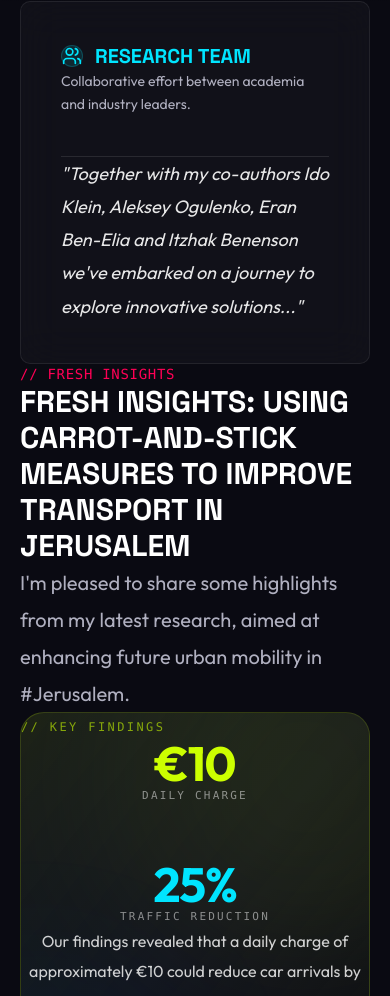
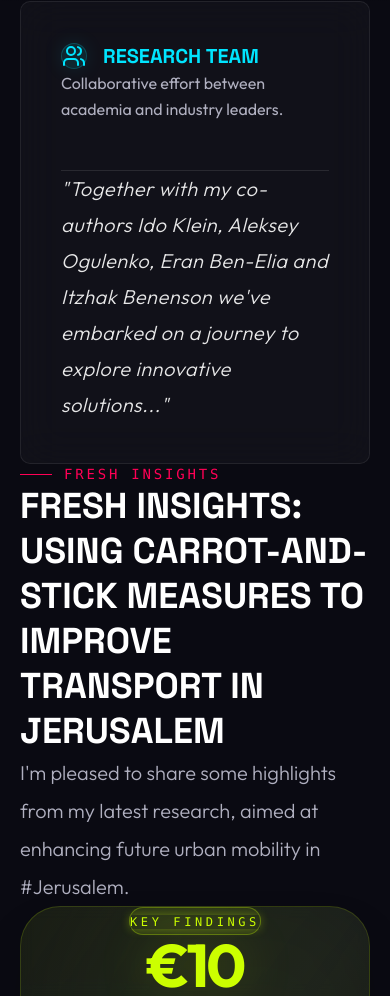
Before and after one commit to g-bd/golanbendor-portfolio, a Next.js app: page /en/work/jerusalem in a window 390 px wide. Shown: the part 1004-2000 px from the top of the page. Built offline with nearby package versions, Linux system fonts and the light colour scheme; grey boxes are pictures that could not be loaded.

Commit message:
Fix mobile menu z-index and increase section spacing
- Add z-[1002] to nav container so mobile menu appears above all content
- Increase section spacing from space-y-40/56 to space-y-56/80
- Research Team card margin increased to mb-56/80
- Enhanced visual design with linter improvements

```diff
--- a/src/app/[lang]/work/jerusalem/page.tsx
+++ b/src/app/[lang]/work/jerusalem/page.tsx
@@ -50,7 +50,8 @@ export default function JerusalemPage({ params }: { params: { lang: string } })
             <TrafficCanvas />
             <ScrollTransitSystem />
 
-            <div className="container" dir={direction}>
+            {/* Navigation Container - Must be above all content */}
+            <div className="container relative z-[1002]" dir={direction}>
                 {/* Navbar - Same as Home Page */}
                 <nav>
                     <Link href={`/${language}`} className="brand">
@@ -219,7 +220,7 @@ export default function JerusalemPage({ params }: { params: { lang: string } })
 
             {/* Main Content */}
             <div className="relative z-10" dir={direction}>
-                <div className="container mx-auto px-6 py-32 max-w-4xl">
+                <div className="container mx-auto px-6 py-32 md:py-48 max-w-5xl">
 
                     {/* Research Team Card */}
                     <motion.div
@@ -227,20 +228,22 @@ export default function JerusalemPage({ params }: { params: { lang: string } })
                         whileInView={{ opacity: 1, y: 0 }}
                         viewport={{ once: true }}
                         transition={{ duration: 0.7 }}
-                        className="glass-card p-8 md:p-10 mb-32"
+                        className="glass-card p-10 md:p-14 mb-56 md:mb-80 relative overflow-hidden group"
                     >
-                        <div className="flex flex-col md:flex-row gap-10 items-start">
-                            <div className="w-full md:w-1/3">
-                                <h3 className="text-xl font-bold text-[var(--pop-cyan)] mb-4 flex items-center gap-3">
-                                    <div className="p-2.5 rounded-xl bg-[var(--pop-cyan)]/10 border border-[var(--pop-cyan)]/20">
-                                        <Users className="w-5 h-5" />
+                        <div className="absolute inset-0 bg-gradient-to-br from-white/5 to-transparent opacity-0 group-hover:opacity-100 transition-opacity duration-700 pointer-events-none" />
+
+                        <div className="flex flex-col md:flex-row gap-12 items-start relative z-10">
+                            <div className="w-full md:w-1/3 flex-shrink-0">
+                                <h3 className="text-xl font-bold text-[var(--pop-cyan)] mb-6 flex items-center gap-4">
+                                    <div className="p-3 rounded-2xl bg-[var(--pop-cyan)]/10 border border-[var(--pop-cyan)]/20 shadow-[0_0_20px_rgba(0,229,255,0.1)]">
+                                        <Users className="w-6 h-6" />
                                     </div>
                                     {content.research_team}
                                 </h3>
-                                <p className="text-sm text-[var(--text-secondary)] leading-relaxed">{content.research_team_desc}</p>
+                                <p className="text-base text-[var(--text-secondary)] leading-relaxed">{content.research_team_desc}</p>
                             </div>
-                            <div className="w-full md:w-2/3 border-t md:border-t-0 md:border-s border-white/10 pt-8 md:pt-0 md:ps-10">
-                                <p className="text-lg leading-[1.85] text-white/90 italic">
+                            <div className="w-full md:w-2/3 border-t md:border-t-0 md:border-s border-white/10 pt-10 md:pt-0 md:ps-12">
+                                <p className="text-xl md:text-2xl leading-[1.8] text-white/90 italic font-light tracking-wide">
                                     "{content.research_quote}"
                                 </p>
                             </div>
@@ -248,7 +251,7 @@ export default function JerusalemPage({ params }: { params: { lang: string } })
                     </motion.div>
 
                     {/* Blog Content */}
-                    <div className="space-y-32">
+                    <div className="space-y-56 md:space-y-80">
 
                         {/* Fresh Insights Section */}
                         <motion.section
@@ -256,20 +259,22 @@ export default function JerusalemPage({ params }: { params: { lang: string } })
                             whileInView={{ opacity: 1 }}
                             viewport={{ once: true }}
                             transition={{ duration: 0.6 }}
+                            className="max-w-4xl mx-auto"
                         >
-                            <span className="text-[var(--pop-pink)] font-mono text-sm tracking-wider uppercase mb-6 block">
-                                // {content.fresh_insights}
+                            <span className="text-[var(--pop-pink)] font-mono text-sm tracking-[0.2em] uppercase mb-8 block flex items-center gap-3">
+                                <span className="w-8 h-[1px] bg-[var(--pop-pink)]"></span>
+                                {content.fresh_insights}
                             </span>
                             <motion.h2
                                 initial={{ opacity: 0, x: direction === 'rtl' ? 30 : -30 }}
                                 whileInView={{ opacity: 1, x: 0 }}
                                 viewport={{ once: true }}
                                 transition={{ duration: 0.6, delay: 0.1 }}
-                                className="text-3xl md:text-4xl font-bold mb-8 text-white"
+                                className="text-4xl md:text-5xl lg:text-6xl font-bold mb-10 text-white leading-tight"
                             >
                                 {content.blog_section.title}
                             </motion.h2>
-                            <p className="text-xl text-[var(--text-secondary)] leading-[1.85]">
+                            <p className="text-xl md:text-2xl text-[var(--text-secondary)] leading-[1.9] font-light">
                                 {content.blog_section.intro}
                             </p>
                         </motion.section>
@@ -281,32 +286,34 @@ export default function JerusalemPage({ params }: { params: { lang: string } })
                             viewport={{ once: true }}
                             transition={{ duration: 0.6 }}
                         >
-                            <div className="relative p-10 md:p-14 rounded-3xl bg-gradient-to-br from-[var(--pop-lime)]/10 via-[var(--bg-secondary)] to-transparent border border-[var(--pop-lime)]/20 overflow-hidden">
+                            <div className="relative p-12 md:p-20 rounded-[2.5rem] bg-gradient-to-br from-[var(--pop-lime)]/5 via-[var(--bg-secondary)]/80 to-transparent border border-[var(--pop-lime)]/20 overflow-hidden shadow-2xl backdrop-blur-sm">
                                 {/* Background Glow */}
-                                <div className="absolute -top-32 -right-32 w-96 h-96 bg-[var(--pop-lime)]/10 rounded-full blur-[100px] pointer-events-none" />
-                                <div className="absolute -bottom-32 -left-32 w-72 h-72 bg-[var(--pop-cyan)]/5 rounded-full blur-[80px] pointer-events-none" />
+                                <div className="absolute -top-32 -right-32 w-[30rem] h-[30rem] bg-[var(--pop-lime)]/10 rounded-full blur-[120px] pointer-events-none mix-blend-screen" />
+                                <div className="absolute -bottom-32 -left-32 w-[24rem] h-[24rem] bg-[var(--pop-cyan)]/10 rounded-full blur-[100px] pointer-events-none mix-blend-screen" />
 
                                 {/* Section Label */}
-                                <div className="mb-10 relative z-10">
-                                    <span className="text-[var(--pop-lime)]/60 text-xs font-mono tracking-[0.2em] uppercase">
-                                        {language === 'en' ? '// Key Findings' : '// ממצאים מרכזיים'}
-                                    </span>
+                                <div className="mb-14 relative z-10 flex justify-center">
+                                    <div className="px-6 py-2 rounded-full border border-[var(--pop-lime)]/30 bg-[var(--pop-lime)]/5 backdrop-blur-md">
+                                        <span className="text-[var(--pop-lime)] text-xs font-mono tracking-[0.3em] uppercase shadow-[0_0_10px_rgba(204,255,0,0.3)]">
+                                            {language === 'en' ? ' Key Findings' : ' ממצאים מרכזיים'}
+                                        </span>
+                                    </div>
                                 </div>
 
                                 {/* Key Stats */}
-                                <div className="flex flex-col md:flex-row items-center justify-center gap-14 md:gap-20 mb-12 relative z-10">
-                                    <div className="text-center">
-                                        <div className="text-5xl md:text-6xl lg:text-7xl font-bold text-[var(--pop-lime)] tracking-tight">€10</div>
-                                        <div className="text-[11px] md:text-xs text-white/50 font-mono uppercase tracking-[0.2em] mt-4">{language === 'en' ? 'Daily Charge' : 'אגרה יומית'}</div>
+                                <div className="flex flex-col md:flex-row items-center justify-center gap-16 md:gap-32 mb-16 relative z-10">
+                                    <div className="text-center group">
+                                        <div className="text-6xl md:text-7xl lg:text-8xl font-bold text-[var(--pop-lime)] tracking-tighter drop-shadow-[0_0_25px_rgba(204,255,0,0.2)] group-hover:scale-110 transition-transform duration-500">€10</div>
+                                        <div className="text-xs md:text-sm text-white/50 font-mono uppercase tracking-[0.3em] mt-6 border-t border-white/10 pt-4 inline-block">{language === 'en' ? 'Daily Charge' : 'אגרה יומית'}</div>
                                     </div>
-                                    <div className="hidden md:block w-px h-28 bg-gradient-to-b from-transparent via-white/20 to-transparent" />
-                                    <div className="text-center">
-                                        <div className="text-5xl md:text-6xl lg:text-7xl font-bold text-[var(--pop-cyan)] tracking-tight">25%</div>
-                                        <div className="text-[11px] md:text-xs text-white/50 font-mono uppercase tracking-[0.2em] mt-4">{language === 'en' ? 'Traffic Reduction' : 'הפחתת תנועה'}</div>
+                                    <div className="hidden md:block w-px h-32 bg-gradient-to-b from-transparent via-white/20 to-transparent" />
+                                    <div className="text-center group">
+                                        <div className="text-6xl md:text-7xl lg:text-8xl font-bold text-[var(--pop-cyan)] tracking-tighter drop-shadow-[0_0_25px_rgba(0,229,255,0.2)] group-hover:scale-110 transition-transform duration-500">25%</div>
+                                        <div className="text-xs md:text-sm text-white/50 font-mono uppercase tracking-[0.3em] mt-6 border-t border-white/10 pt-4 inline-block">{language === 'en' ? 'Traffic Reduction' : 'הפחתת תנועה'}</div>
                                     </div>
                                 </div>
 
-                                <p className="text-base md:text-lg text-white/80 leading-[1.9] relative z-10 text-center max-w-2xl mx-auto">
+                                <p className="text-lg md:text-2xl text-white/90 leading-[1.9] relative z-10 text-center max-w-3xl mx-auto font-light">
                                     {content.study_finding}
                                 </p>
                             </div>
@@ -318,31 +325,34 @@ export default function JerusalemPage({ params }: { params: { lang: string } })
                             whileInView={{ opacity: 1, y: 0 }}
                             viewport={{ once: true }}
                             transition={{ duration: 0.6 }}
-                            className="relative"
+                            className="relative max-w-4xl mx-auto"
                         >
                             {/* Accent Line */}
-                            <div className={`absolute top-0 bottom-0 w-1 bg-gradient-to-b from-[var(--pop-cyan)] via-[var(--pop-cyan)]/50 to-transparent hidden md:block rounded-full ${direction === 'rtl' ? '-right-10' : '-left-10'}`} />
+                            <div className={`absolute top-0 bottom-0 w-1 bg-gradient-to-b from-[var(--pop-cyan)] via-[var(--pop-cyan)]/50 to-transparent hidden md:block rounded-full ${direction === 'rtl' ? '-right-12' : '-left-12'}`} />
 
-                            <h3 className="text-2xl font-bold text-white mb-10 flex items-center gap-4">
-                                <div className="p-3 rounded-xl bg-[var(--pop-cyan)]/10 text-[var(--pop-cyan)] border border-[var(--pop-cyan)]/20">
-                                    <Map className="w-6 h-6" />
+                            <h3 className="text-3xl font-bold text-white mb-12 flex items-center gap-6">
+                                <div className="p-4 rounded-2xl bg-[var(--pop-cyan)]/10 text-[var(--pop-cyan)] border border-[var(--pop-cyan)]/20 shadow-[0_0_30px_-10px_rgba(0,229,255,0.3)]">
+                                    <Map className="w-8 h-8" />
                                 </div>
                                 {content.blog_section.contribution_title}
                             </h3>
 
-                            <div className="space-y-8 text-lg text-[var(--text-secondary)] leading-[1.85]">
+                            <div className="space-y-12 text-xl text-[var(--text-secondary)] leading-[1.9] font-light">
                                 <p>{content.blog_section.contribution_p1}</p>
 
                                 {/* Highlighted Quote */}
-                                <div className="my-14 p-10 rounded-2xl bg-gradient-to-r from-[var(--pop-pink)]/15 to-transparent border-s-4 border-[var(--pop-pink)] relative overflow-hidden">
-                                    <div className="absolute top-0 right-0 w-32 h-32 bg-[var(--pop-pink)]/5 rounded-full blur-3xl" />
-                                    <p className="font-medium text-white text-xl italic relative z-10 leading-[1.85]">
+                                <div className="my-16 p-12 rounded-3xl bg-gradient-to-r from-[var(--pop-pink)]/10 to-transparent border-s-4 border-[var(--pop-pink)] relative overflow-hidden group hover:from-[var(--pop-pink)]/15 transition-colors duration-500">
+                                    <div className="absolute top-0 right-0 w-64 h-64 bg-[var(--pop-pink)]/5 rounded-full blur-[80px]" />
+                                    <p className="font-medium text-white text-2xl italic relative z-10 leading-[1.85] tracking-wide">
                                         "{content.blog_section.contribution_p2}"
                                     </p>
                                 </div>
 
                                 <p>{content.blog_section.contribution_p3}</p>
-                                <p className="font-bold text-white text-xl mt-6">{content.blog_section.contribution_p4}</p>
+                                <p className="font-bold text-white text-2xl mt-8 flex items-center gap-4">
+                                    <span className="w-12 h-[2px] bg-[var(--pop-cyan)]"></span>
+                                    {content.blog_section.contribution_p4}
+                                </p>
                             </div>
                         </motion.section>
 
@@ -353,24 +363,24 @@ export default function JerusalemPage({ params }: { params: { lang: string } })
                             viewport={{ once: true }}
                             transition={{ duration: 0.7 }}
                         >
-                            <div className="rounded-3xl overflow-hidden border border-white/10 shadow-[0_0_80px_-20px_rgba(0,229,255,0.15)] group relative">
+                            <div className="rounded-[2.5rem] overflow-hidden border border-white/10 shadow-[0_0_100px_-30px_rgba(0,229,255,0.2)] group relative">
                                 <video
                                     autoPlay
                                     loop
                                     muted
                                     playsInline
-                                    className="w-full aspect-video object-cover"
+                                    className="w-full aspect-video object-cover transition-transform duration-[2s] group-hover:scale-105"
                                     src="/sim video high res.mp4"
                                 />
                                 {/* Video Overlay */}
-                                <div className="absolute inset-0 bg-gradient-to-t from-black/90 via-black/20 to-transparent flex items-end p-10 md:p-14">
-                                    <div className="flex items-center gap-5">
-                                        <div className="p-4 rounded-full bg-[var(--pop-cyan)]/20 border border-[var(--pop-cyan)]/30 backdrop-blur-sm">
-                                            <Play className="w-6 h-6 text-[var(--pop-cyan)]" />
+                                <div className="absolute inset-0 bg-gradient-to-t from-black/90 via-black/20 to-transparent flex items-end p-10 md:p-16 opacity-0 group-hover:opacity-100 transition-opacity duration-500">
+                                    <div className="flex items-center gap-8 translate-y-4 group-hover:translate-y-0 transition-transform duration-500 delay-100">
+                                        <div className="p-5 rounded-full bg-[var(--pop-cyan)] text-black shadow-[0_0_30px_rgba(0,229,255,0.6)] animate-pulse">
+                                            <Play className="w-8 h-8 fill-current" />
                                         </div>
                                         <div>
-                                            <h4 className="text-white font-bold text-xl mb-2">{content.blog_section.video_title}</h4>
-                                            <p className="text-white/70">{content.blog_section.video_desc}</p>
+                                            <h4 className="text-white font-bold text-2xl mb-2">{content.blog_section.video_title}</h4>
+                                            <p className="text-white/80 text-lg">{content.blog_section.video_desc}</p>
                                         </div>
                                     </div>
                                 </div>
@@ -383,18 +393,19 @@ export default function JerusalemPage({ params }: { params: { lang: string } })
                             whileInView={{ opacity: 1, y: 0 }}
                             viewport={{ once: true }}
                             transition={{ duration: 0.6 }}
+                            className="max-w-5xl mx-auto"
                         >
-                            <div className="glass-card p-10 md:p-12 relative overflow-hidden">
+                            <div className="glass-card p-12 md:p-20 relative overflow-hidden group">
                                 {/* Decorative Glow */}
-                                <div className={`absolute top-0 w-64 h-64 bg-[var(--pop-lime)]/10 rounded-full blur-3xl -translate-y-1/2 pointer-events-none ${direction === 'rtl' ? 'left-0 -translate-x-1/2' : 'right-0 translate-x-1/2'}`} />
+                                <div className={`absolute top-0 w-[40rem] h-[40rem] bg-[var(--pop-lime)]/5 rounded-full blur-[100px] -translate-y-1/2 pointer-events-none transition-all duration-1000 group-hover:bg-[var(--pop-lime)]/10 ${direction === 'rtl' ? 'left-0 -translate-x-1/2' : 'right-0 translate-x-1/2'}`} />
 
-                                <h3 className="text-2xl font-bold text-white mb-8 flex items-center gap-4 relative z-10">
-                                    <div className="p-3 rounded-xl bg-[var(--pop-lime)]/10 text-[var(--pop-lime)] border border-[var(--pop-lime)]/20">
-                                        <Lightbulb className="w-6 h-6" />
+                                <h3 className="text-3xl font-bold text-white mb-10 flex items-center gap-6 relative z-10">
+                                    <div className="p-4 rounded-2xl bg-[var(--pop-lime)]/10 text-[var(--pop-lime)] border border-[var(--pop-lime)]/20 shadow-[0_0_30px_-10px_rgba(204,255,0,0.3)]">
+                                        <Lightbulb className="w-8 h-8" />
                                     </div>
                                     {content.blog_section.impact_title}
                                 </h3>
-                                <p className="text-xl text-[var(--text-secondary)] leading-[1.85] relative z-10">
+                                <p className="text-xl md:text-2xl text-[var(--text-secondary)] leading-[1.9] relative z-10 font-light">
                                     {content.blog_section.impact_text}
                                 </p>
                             </div>
@@ -406,35 +417,35 @@ export default function JerusalemPage({ params }: { params: { lang: string } })
                             whileInView={{ opacity: 1, scale: 1 }}
                             viewport={{ once: true }}
                             transition={{ duration: 0.6 }}
-                            className="text-center py-24"
+                            className="text-center py-32"
                         >
-                            <h2 className="text-3xl md:text-4xl font-bold mb-12 text-white">{content.cta_heading}</h2>
+                            <h2 className="text-4xl md:text-6xl font-bold mb-16 text-white tracking-tight">{content.cta_heading}</h2>
 
                             <a
                                 href={content.cta_link}
                                 target="_blank"
                                 rel="noopener noreferrer"
-                                className="btn inline-flex items-center gap-3 text-lg px-10 py-5"
+                                className="inline-flex items-center gap-4 text-xl px-12 py-6 rounded-full bg-white text-black font-bold tracking-wide hover:bg-[var(--pop-cyan)] transition-all duration-300 shadow-[0_0_40px_rgba(0,0,0,0.5)] hover:shadow-[0_0_60px_rgba(0,229,255,0.5)] hover:scale-105"
                             >
                                 <span>{content.cta_button}</span>
-                                <ExternalLink className="w-5 h-5" />
+                                <ExternalLink className="w-6 h-6" />
                             </a>
 
                             {/* Back to Portfolio Link */}
-                            <div className="mt-14">
+                            <div className="mt-20">
                                 <Link
                                     href={`/${language}#work`}
-                                    className="inline-flex items-center gap-2 text-[var(--text-secondary)] hover:text-[var(--pop-cyan)] transition-colors font-mono text-sm tracking-wider"
+                                    className="inline-flex items-center gap-3 text-white/50 hover:text-[var(--pop-cyan)] transition-colors font-mono text-sm tracking-[0.2em] uppercase group"
                                 >
                                     {direction === 'rtl' ? (
                                         <>
-                                            <span>{content.back_to_portfolio}</span>
-                                            <ArrowRight className="w-4 h-4" />
+                                            <span className="group-hover:-translate-x-2 transition-transform">{content.back_to_portfolio}</span>
+                                            <ArrowRight className="w-5 h-5" />
                                         </>
                                     ) : (
                                         <>
-                                            <ArrowLeft className="w-4 h-4" />
-                                            <span>{content.back_to_portfolio}</span>
+                                            <ArrowLeft className="w-5 h-5" />
+                                            <span className="group-hover:translate-x-2 transition-transform">{content.back_to_portfolio}</span>
                                         </>
                                     )}
                                 </Link>
```
